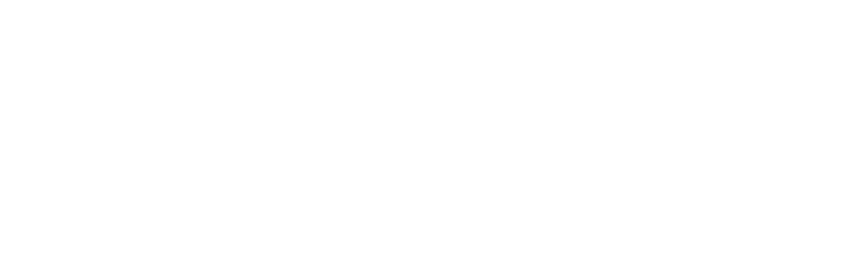
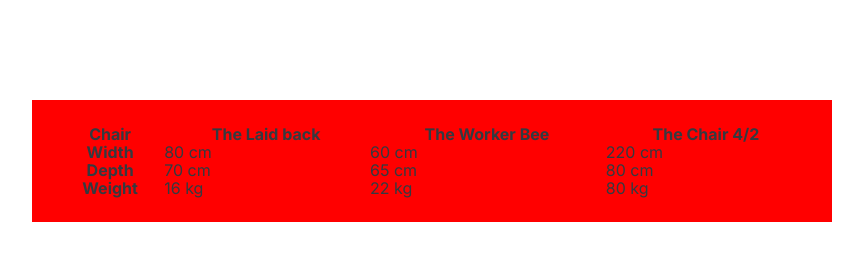
Before and after one commit to Matthew-Oduamafu/06-Components, a plain HTML site: page 03-table.html in a window 1280 px wide. Shown: the whole page, without its empty margins (208-1071 px from the left). Drawn offline with Linux system fonts and the light colour scheme.

Commit message:
table plain html done

```diff
--- a/03-table.html
+++ b/03-table.html
@@ -8,7 +8,7 @@
       href="https://fonts.googleapis.com/css2?family=Inter:wght@400;500;700&display=swap"
       rel="stylesheet"
     />
-    <title>Carousel Component</title>
+    <title>Table Component</title>
 
     <style>
       * {
@@ -22,7 +22,44 @@
         color: #343a40;
         line-height: 1;
       }
+      table {
+        width: 800px;
+        margin: 100px auto;
+        background-color: red;
+        padding: 24px;
+      }
     </style>
   </head>
-  <body></body>
+  <body>
+    <table>
+      <thead>
+        <tr>
+          <th>Chair</th>
+          <th>The Laid back</th>
+          <th>The Worker Bee</th>
+          <th>The Chair 4/2</th>
+        </tr>
+      </thead>
+      <tbody>
+        <tr>
+          <th>Width</th>
+          <td>80 cm</td>
+          <td>60 cm</td>
+          <td>220 cm</td>
+        </tr>
+        <tr>
+          <th>Depth</th>
+          <td>70 cm</td>
+          <td>65 cm</td>
+          <td>80 cm</td>
+        </tr>
+        <tr>
+          <th>Weight</th>
+          <td>16 kg</td>
+          <td>22 kg</td>
+          <td>80 kg</td>
+        </tr>
+      </tbody>
+    </table>
+  </body>
 </html>
```
